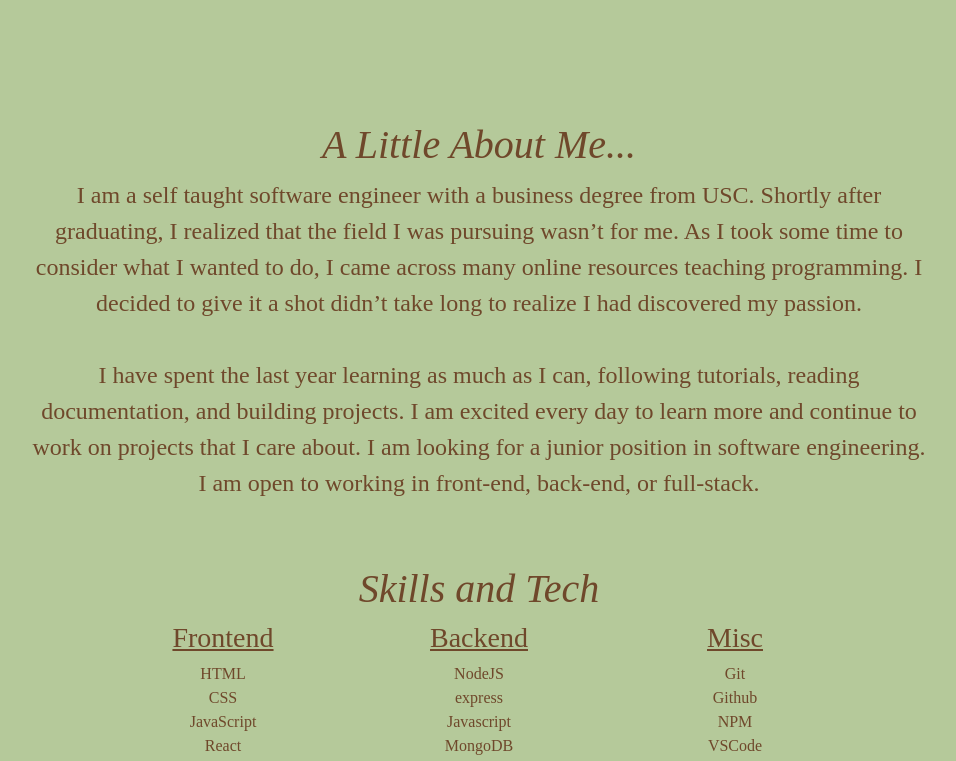
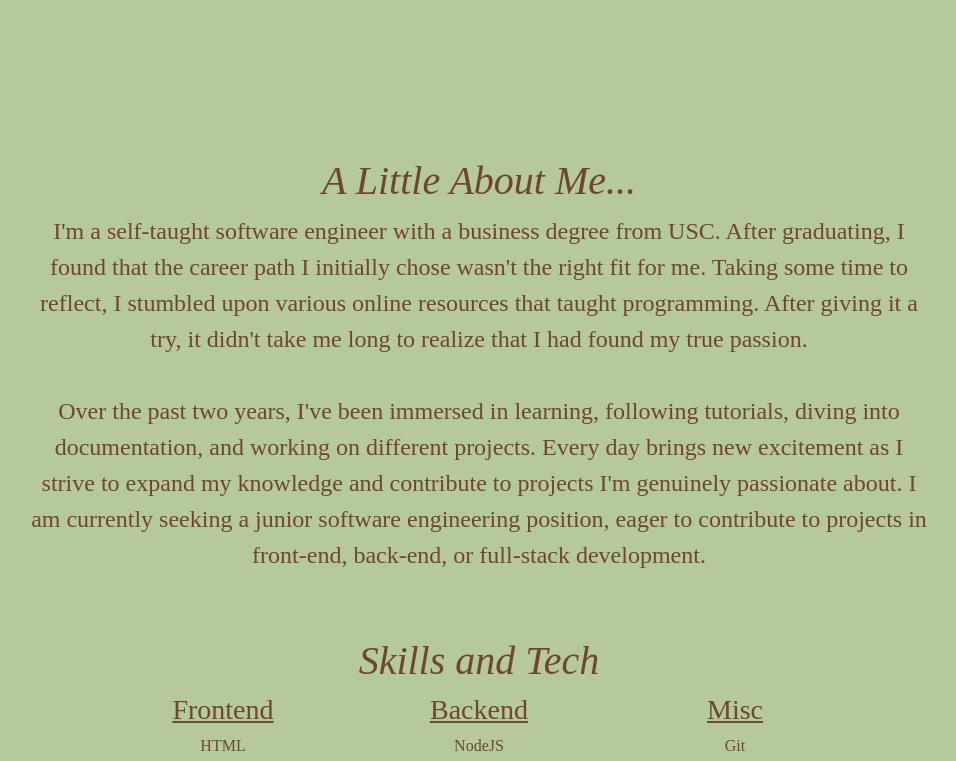
Before and after one commit to olvbrntly/personal-site, a React (Create React App) app: page /#/ in a window 1280 px wide. Shown: the part 604-1365 px from the top of the page, without its empty margins (161-1117 px from the left). Built offline with nearby package versions, Linux system fonts and the light colour scheme.

Commit message:
edited about portion

```diff
--- a/src/components/About.js
+++ b/src/components/About.js
@@ -7,11 +7,10 @@ const About = () =>{
         <div className="about">
             <h2 className="about-title"> <i>A Little About Me...</i></h2>
             <p className="about-info">
-            I am a self taught software engineer with a business degree from USC. Shortly after graduating, I realized that the field I was pursuing wasn’t for me. As I took some time to consider what I wanted to do, I came across many online resources teaching programming. I decided to give it a shot didn’t take long to realize I had discovered my passion.
+                I'm a self-taught software engineer with a business degree from USC. After graduating, I found that the career path I initially chose wasn't the right fit for me. Taking some time to reflect, I stumbled upon various online resources that taught programming. After giving it a try, it didn't take me long to realize that I had found my true passion.
             <br></br>
             <br></br>
-            I have spent the last year learning as much as I can, following tutorials, reading documentation, and building projects. I am excited every day to learn more and continue to work on projects that I care about. I am looking for a junior position in software engineering. I am open to working in front-end, back-end, or full-stack.
-
+                Over the past two years, I've been immersed in learning, following tutorials, diving into documentation, and working on different projects. Every day brings new excitement as I strive to expand my knowledge and contribute to projects I'm genuinely passionate about. I am currently seeking a junior software engineering position, eager to contribute to projects in front-end, back-end, or full-stack development.
             </p>
             <h2 className="about-title"> <i> Skills and Tech </i></h2>
             <Skills/>
```
